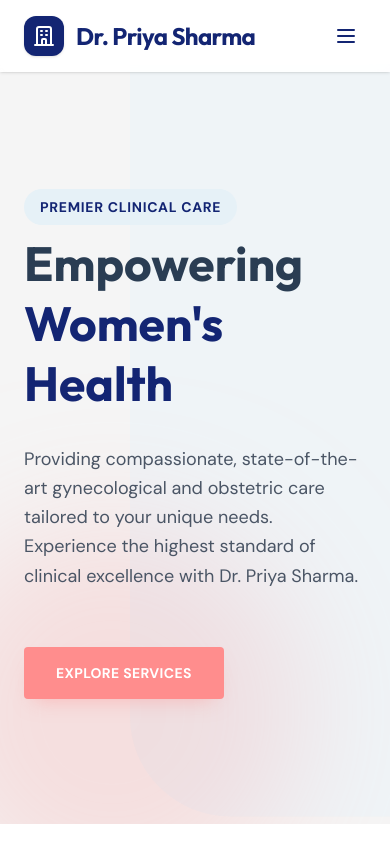
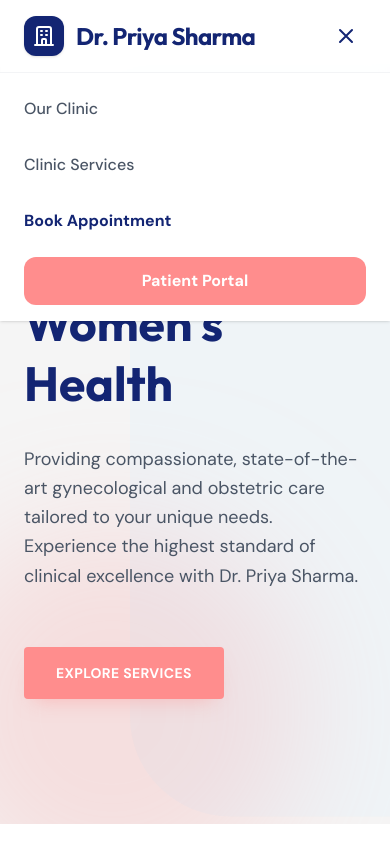
Before and after one commit to amithalder21/doctorsportal, a Next.js app: page / in a window 390 px wide. Both pictures are taken after a click on the button 346 px from the left and 36 px from the top of the page. Shown: the top 844 px of the page. Built offline with nearby package versions, Linux system fonts and the light colour scheme; no server answers; the database is empty.

Commit message:
fix: end-to-end ui/ux polish for mobile responsiveness

```diff
--- a/src/app/admin/AdminDateFilter.tsx
+++ b/src/app/admin/AdminDateFilter.tsx
@@ -17,7 +17,7 @@ export default function AdminDateFilter() {
   };
 
   return (
-    <div className="flex items-center gap-3">
+    <div className="flex flex-wrap items-center gap-3">
       <label htmlFor="dateFilter" className="text-sm font-bold text-gray-600">
         Filter by Date:
       </label>
--- a/src/app/layout.tsx
+++ b/src/app/layout.tsx
@@ -23,7 +23,7 @@ export default function RootLayout({ children }: LayoutProps<"/">) {
       lang="en"
       className={`${outfit.variable} ${dmSans.variable} h-full antialiased`}
     >
-      <body className="min-h-full flex flex-col font-sans">{children}</body>
+      <body className="min-h-full flex flex-col font-sans overflow-x-hidden">{children}</body>
     </html>
   );
 }
--- a/src/app/patient/PatientDashboardClient.tsx
+++ b/src/app/patient/PatientDashboardClient.tsx
@@ -130,16 +130,18 @@ export default function PatientDashboardClient({ user, patientName, patientPhone
             className="space-y-6"
           >
             {appointments.length === 0 ? (
-              <motion.div variants={itemVariants} className="bg-white rounded-[30px] p-12 text-center shadow-[0_8px_30px_rgb(0,0,0,0.04)] border border-gray-100">
-                <div className="w-24 h-24 bg-salute-accent/30 rounded-full flex items-center justify-center mx-auto mb-6">
-                  <svg className="w-12 h-12 text-salute-primary" fill="none" stroke="currentColor" viewBox="0 0 24 24">
-                    <path strokeLinecap="round" strokeLinejoin="round" strokeWidth="2" d="M8 7V3m8 4V3m-9 8h10M5 21h14a2 2 0 002-2V7a2 2 0 00-2-2H5a2 2 0 00-2 2v12a2 2 0 002 2z"></path>
+              <motion.div variants={itemVariants} className="bg-white rounded-[30px] p-12 text-center shadow-[0_8px_30px_rgb(0,0,0,0.04)] border border-gray-100 relative overflow-hidden">
+                <div className="absolute top-0 left-0 w-full h-2 bg-gradient-to-r from-salute-primary to-salute-secondary"></div>
+                <div className="w-32 h-32 bg-salute-accent/20 rounded-full flex items-center justify-center mx-auto mb-8 relative">
+                  <div className="absolute inset-0 bg-salute-accent/30 rounded-full animate-ping opacity-20"></div>
+                  <svg className="w-16 h-16 text-salute-primary" fill="none" stroke="currentColor" viewBox="0 0 24 24">
+                    <path strokeLinecap="round" strokeLinejoin="round" strokeWidth="1.5" d="M8 7V3m8 4V3m-9 8h10M5 21h14a2 2 0 002-2V7a2 2 0 00-2-2H5a2 2 0 00-2 2v12a2 2 0 002 2z"></path>
                   </svg>
                 </div>
-                <h3 className="text-2xl font-bold text-salute-dark mb-3 font-heading">No Appointments Yet</h3>
-                <p className="text-gray-500 mb-8 max-w-md mx-auto">You haven't scheduled any appointments. Book your first visit to start your health journey with us.</p>
-                <Link href="/#contact" className="inline-flex bg-salute-secondary hover:bg-[#ff7575] text-white px-8 py-3 rounded-xl font-bold shadow-md transition-all hover:-translate-y-0.5">
-                  Book Now
+                <h3 className="text-3xl font-bold text-salute-dark mb-4 font-heading">Your Health Journey Starts Here</h3>
+                <p className="text-gray-500 mb-8 max-w-md mx-auto text-lg leading-relaxed">It looks like you don't have any upcoming or past appointments. Schedule a visit to meet with Dr. Priya Sharma.</p>
+                <Link href="/#contact" className="inline-flex bg-salute-primary hover:bg-salute-secondary text-white px-10 py-4 rounded-xl font-bold shadow-xl transition-all hover:-translate-y-1 text-lg">
+                  Book Your First Visit
                 </Link>
               </motion.div>
             ) : (
@@ -164,7 +166,7 @@ export default function PatientDashboardClient({ user, patientName, patientPhone
                     </span>
                   </div>
 
-                  <div className="flex-grow space-y-3 relative z-10">
+                  <div className="flex-grow space-y-3 relative z-10 overflow-hidden">
                     <div className="flex flex-wrap items-center gap-3">
                       <h3 className="text-2xl font-bold text-salute-dark font-heading">{apt.time}</h3>
                       <span className={`px-3 py-1 rounded-full text-xs font-bold uppercase tracking-wider ${getStatusColor(apt.status)}`}>
@@ -178,7 +180,7 @@ export default function PatientDashboardClient({ user, patientName, patientPhone
                         {apt.paymentStatus}
                       </span>
                       {apt.id.startsWith('UIQ-') && (
-                        <span className="text-[10px] font-mono text-gray-400 bg-gray-50 border border-gray-100 px-2 py-1 rounded-md ml-auto">
+                        <span className="text-[10px] font-mono text-gray-400 bg-gray-50 border border-gray-100 px-2 py-1 rounded-md">
                           Ref: {apt.id}
                         </span>
                       )}
--- a/src/components/AdminActions.tsx
+++ b/src/components/AdminActions.tsx
@@ -116,7 +116,7 @@ export default function AdminActions({ id, initialStatus, userRole, appointmentD
         {canEdit && !isTerminalState && (
           <button
             onClick={() => setIsModalOpen(true)}
-            className="p-1.5 text-gray-400 hover:text-blue-500 hover:bg-blue-50 rounded-lg transition-colors"
+            className="p-2.5 text-gray-400 hover:text-blue-500 hover:bg-blue-50 rounded-lg transition-colors"
             title="Reschedule Appointment"
           >
             <svg className="w-5 h-5" fill="none" stroke="currentColor" viewBox="0 0 24 24">
@@ -129,7 +129,7 @@ export default function AdminActions({ id, initialStatus, userRole, appointmentD
           <button
             onClick={handleDelete}
             disabled={isDeleting}
-            className="p-1.5 text-gray-400 hover:text-red-500 hover:bg-red-50 rounded-lg transition-colors disabled:opacity-50"
+            className="p-2.5 text-gray-400 hover:text-red-500 hover:bg-red-50 rounded-lg transition-colors disabled:opacity-50"
             title="Delete Request"
           >
             <svg className="w-5 h-5" fill="none" stroke="currentColor" viewBox="0 0 24 24">
--- a/src/components/Header.tsx
+++ b/src/components/Header.tsx
@@ -1,9 +1,12 @@
 "use client";
 
+import { useState } from 'react';
 import Link from 'next/link';
-import { motion } from 'framer-motion';
+import { motion, AnimatePresence } from 'framer-motion';
 
 export default function Header() {
+  const [isMobileMenuOpen, setIsMobileMenuOpen] = useState(false);
+
   return (
     <motion.header
       initial={{ y: -100 }}
@@ -11,8 +14,8 @@ export default function Header() {
       transition={{ type: 'spring', stiffness: 100, damping: 20 }}
       className="fixed w-full top-0 z-50 bg-white/90 backdrop-blur-md shadow-sm"
     >
-      <div className="container mx-auto px-6 py-4 flex items-center justify-between">
-        <Link href="/" className="flex items-center gap-3 group">
+      <div className="container mx-auto px-6 py-4 flex items-center justify-between relative z-50">
+        <Link href="/" className="flex items-center gap-3 group" onClick={() => setIsMobileMenuOpen(false)}>
           <div className="bg-salute-primary text-white p-2 rounded-xl group-hover:bg-salute-secondary transition-colors shadow-sm">
             <svg className="w-6 h-6" fill="none" stroke="currentColor" viewBox="0 0 24 24" xmlns="http://www.w3.org/2000/svg">
               <path strokeLinecap="round" strokeLinejoin="round" strokeWidth={2} d="M19 21V5a2 2 0 00-2-2H7a2 2 0 00-2 2v16m14 0h2m-2 0h-5m-9 0H3m2 0h5M9 7h1m-1 4h1m4-4h1m-1 4h1m-5 10v-5a1 1 0 011-1h2a1 1 0 011 1v5m-4 0h4" />
@@ -32,13 +35,41 @@ export default function Header() {
             Patient Portal
           </Link>
           {/* Mobile Menu Button */}
-          <button className="md:hidden p-2 text-salute-primary">
+          <button
+            className="md:hidden p-2 text-salute-primary"
+            onClick={() => setIsMobileMenuOpen(!isMobileMenuOpen)}
+          >
             <svg className="w-6 h-6" fill="none" stroke="currentColor" viewBox="0 0 24 24" xmlns="http://www.w3.org/2000/svg">
-              <path strokeLinecap="round" strokeLinejoin="round" strokeWidth={2} d="M4 6h16M4 12h16M4 18h16" />
+              {isMobileMenuOpen ? (
+                <path strokeLinecap="round" strokeLinejoin="round" strokeWidth={2} d="M6 18L18 6M6 6l12 12" />
+              ) : (
+                <path strokeLinecap="round" strokeLinejoin="round" strokeWidth={2} d="M4 6h16M4 12h16M4 18h16" />
+              )}
             </svg>
           </button>
         </div>
       </div>
+
+      {/* Mobile Menu Dropdown */}
+      <AnimatePresence>
+        {isMobileMenuOpen && (
+          <motion.div
+            initial={{ opacity: 0, height: 0 }}
+            animate={{ opacity: 1, height: 'auto' }}
+            exit={{ opacity: 0, height: 0 }}
+            className="md:hidden bg-white border-t border-gray-100 overflow-hidden"
+          >
+            <nav className="flex flex-col px-6 py-4 space-y-4">
+              <Link href="#about" className="text-gray-600 font-medium py-2" onClick={() => setIsMobileMenuOpen(false)}>Our Clinic</Link>
+              <Link href="#services" className="text-gray-600 font-medium py-2" onClick={() => setIsMobileMenuOpen(false)}>Clinic Services</Link>
+              <a href="#contact" className="text-salute-primary font-bold py-2" onClick={() => setIsMobileMenuOpen(false)}>Book Appointment</a>
+              <Link href="/patient/login" className="w-full text-center px-6 py-3 bg-salute-secondary text-white font-bold rounded-xl" onClick={() => setIsMobileMenuOpen(false)}>
+                Patient Portal
+              </Link>
+            </nav>
+          </motion.div>
+        )}
+      </AnimatePresence>
     </motion.header>
   );
 }
```
